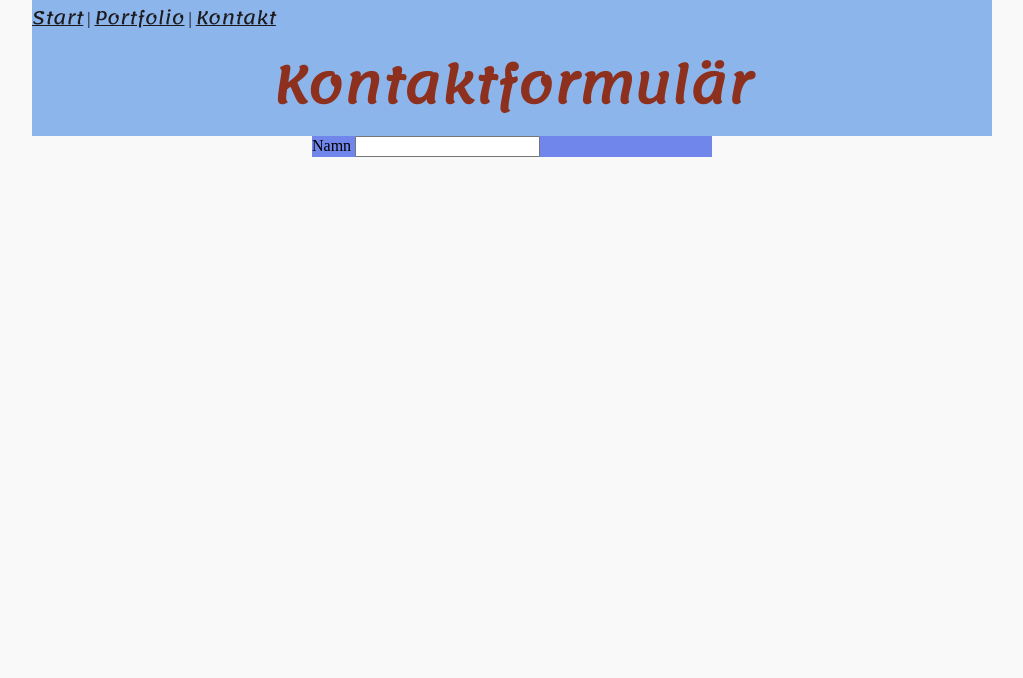
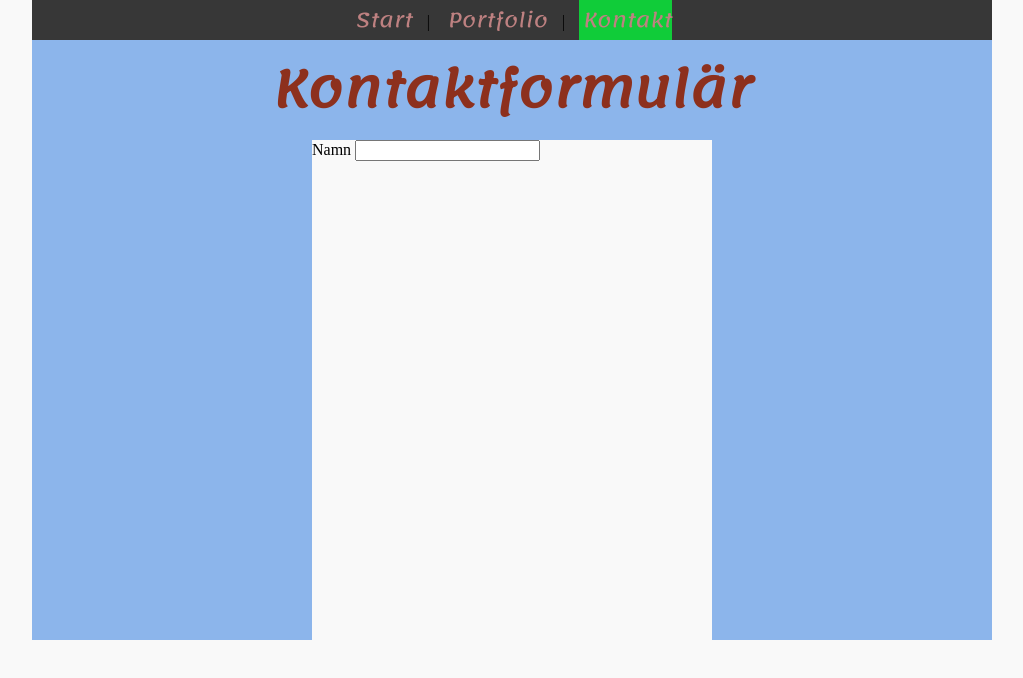
Before and after one commit to daniel-hughes-nackademin/portfolio-website, a plain HTML site: page contact.html in a window 1280 px wide. Shown: the whole page, without its empty margins (128-1151 px from the left). Drawn offline with Linux system fonts and the light colour scheme.

Commit message:
added nav bar styling and more

```diff
--- a/contact.html
+++ b/contact.html
@@ -7,11 +7,12 @@
     <title>Daniel Hughes Website</title>
 </head>
 <body>
+<div class="content">
     <div class="title">
         <nav>
             <a href="index.html">Start</a> |
             <a href="portfolio.html">Portfolio</a> |
-            <a href="contact.html">Kontakt</a>
+            <a class="current-page-link" href="contact.html">Kontakt</a>
           </nav>
 
           <h1>Kontaktformulär</h1>
@@ -23,10 +24,8 @@
 
 
             </form>
-
-
         </div>
 
-
+    </div>
 </body>
 </html>
--- a/style.scss
+++ b/style.scss
@@ -1,18 +1,22 @@
 @import url("https://fonts.googleapis.com/css?family=Lemonada|Montserrat&display=swap");
 
-$background-color: #F9F9F9;
+$page-background-color: #f9f9f9;
+$background-color: #8cb5eb;
 $headline-color: #8d2308e8;
 $text-color: #1d1b1d;
 $lemonada: "Lemonada", cursive;
 
 body {
-  background-color: $background-color;
+  background-color: $page-background-color;
   max-width: 960px;
   margin: auto;
 }
 
+.content{
+    background-color: $background-color;
+}
+
 .title {
-  background-color: #8cb5eb;
 
   h1 {
     color: $headline-color;
@@ -38,16 +42,39 @@ p {
   background-image: url("images/fire-banner-transparent.png");
 }
 
-nav a {
-    color: $text-color;
+nav {
+  display: block;
+  text-align: center;
+  background-color: #373737;
+
+
+  a:link {
     font-family: $lemonada;
-    font-size: 18px;
+    font-size: 20px;
+    text-decoration: none;
+    margin: 10px;
+    border-left: 4px solid transparent;
+    color: #be8181;
+  }
+
+  a:hover {
+    border-left: 4px solid;
+    background-color: #000;
+    color: $headline-color;
+    transition: border-left 0.3s ease-in-out;
+    transition: $page-background-color 0.3s ease-in-out;
+  }
+
+  .current-page-link {
+    border-left: 4px solid transparent;
+    background-color: rgb(16, 204, 57);
+    color: $headline-color;
+  }
 }
 
-.submission-form{
-    max-width: 400px;
-    margin: auto;
-
-    justify-content: center;
-    background-color: #7186ea;
+.submission-form {
+  max-width: 400px;
+  min-height: 500px;
+  margin: auto;
+  background-color: $page-background-color;
 }
```
Also changed, not shown: index.html (+15 -12 lines), portfolio.html (+6 -5 lines), style.css, 1 other file.
